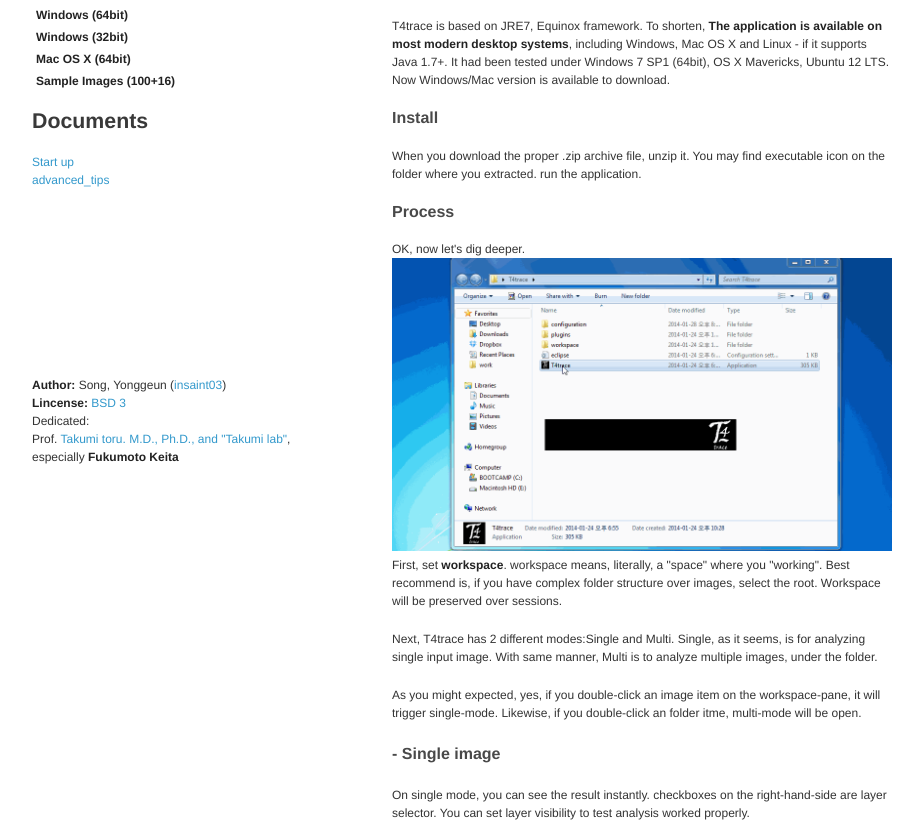
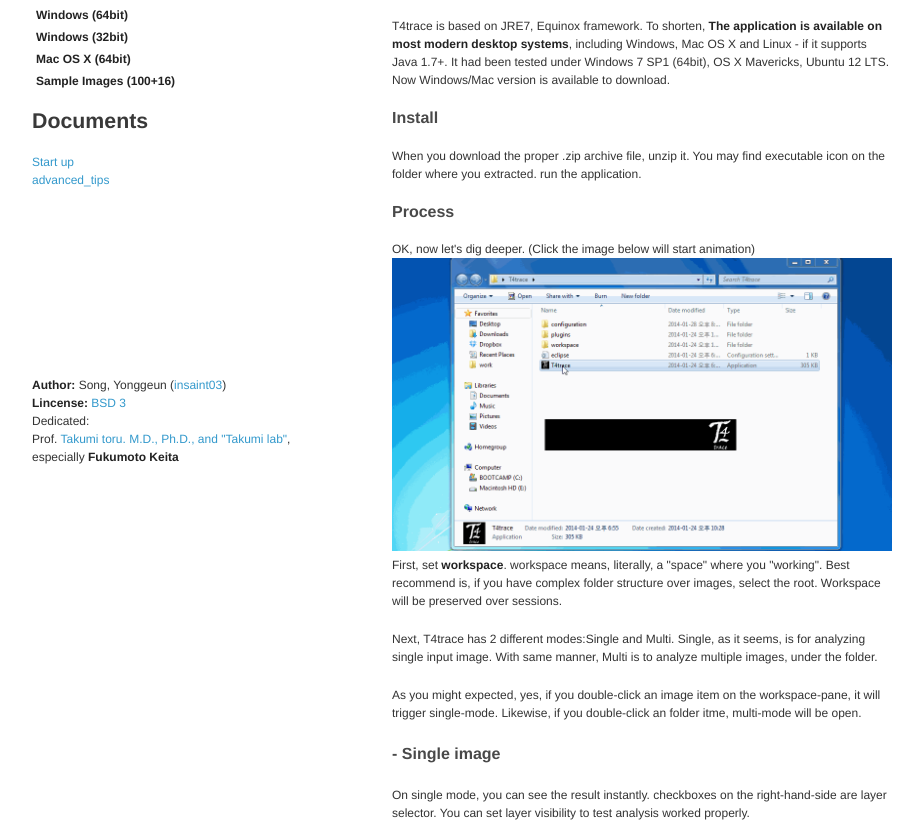
Before and after one commit to insaint03/t4trace, a plain HTML site: page startup.html in a window 1280 px wide. Shown: the part 264-1097 px from the top of the page, without its empty margins (178-1101 px from the left). Drawn offline with Linux system fonts and the light colour scheme.

Commit message:
Update startup.html

```diff
--- a/startup.html
+++ b/startup.html
@@ -69,7 +69,7 @@
 
 icon on the folder where you extracted. run the application.</p>
 	  <h3 id="process">Process</h3>
-	  <p>OK, now let's dig deeper.<br />
+	  <p>OK, now let's dig deeper. (Click the image below will start animation)<br />
 	  <img src="./images/tt_start_and_set_workspace.gif"><br />
 	  First, set <strong>workspace</strong>. workspace means, literally, a "space" where you
 
```
